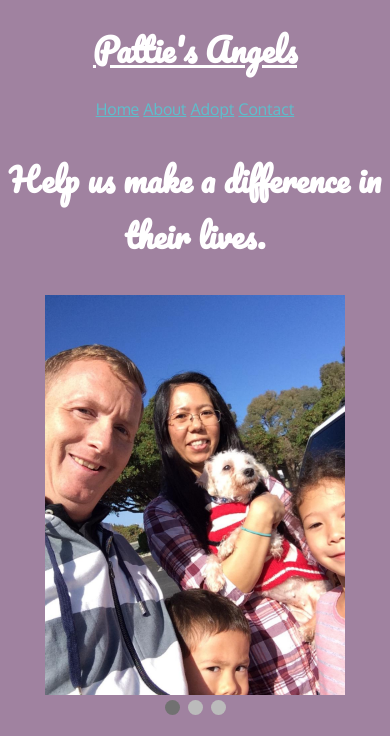
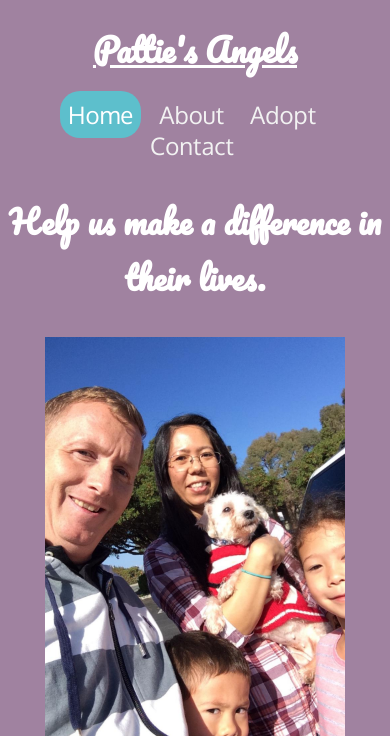
Before and after one commit to samialhamad/pattiesangels, a PHP site: page /index.html in a window 390 px wide. Shown: the top 736 px of the page. Run offline with PHP 8.4, Linux system fonts and the light colour scheme.

Commit message:
Updated #navigation css

```diff
--- a/frontend/common/common.css
+++ b/frontend/common/common.css
@@ -8,16 +8,16 @@ body {
     background-attachment: fixed;
 }
 
-.topnav {
+#navigation {
     margin: 20px
 }
 
-.topnav a.active {
+#navigation a.active {
   background-color: #5dbfcc;
   color: white;
 }
 
-.topnav a {
+#navigation a {
   color: #f2f2f2;
   text-align: center;
   padding: 10px 24px;
@@ -28,7 +28,7 @@ body {
 }
 
 @media only screen and (max-width: 400px) {
-    .topnav a {
+    #navigation a {
         color: #f2f2f2;
         text-align: center;
         padding: 8px 8px;
@@ -39,7 +39,7 @@ body {
     }
 }
 
-.topnav a:hover {
+#navigation a:hover {
   background-color: gray;
   color: #5dbfcc;
 }
```
